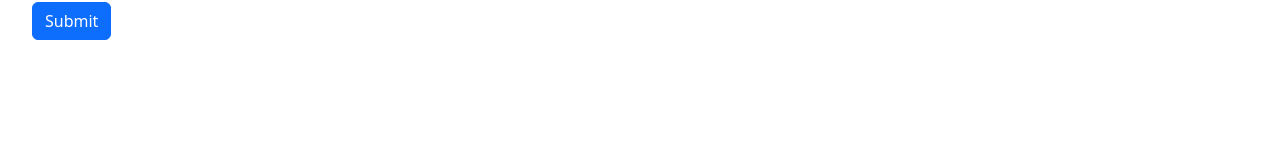
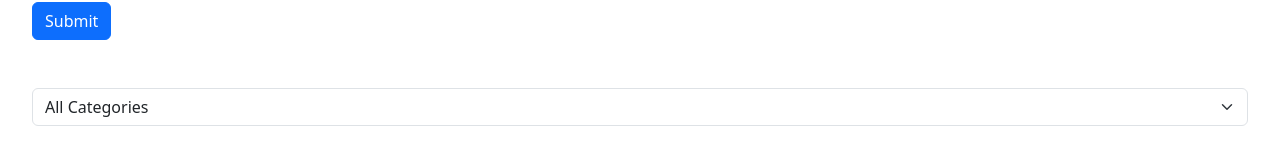
Before and after one commit to piyushpanchal114/expense-tracker, a React (Vite) app: page / in a window 1280 px wide. Shown: the part 288-452 px from the top of the page. Built offline with nearby package versions, Linux system fonts and the light colour scheme.

Commit message:
form and button

```diff
--- a/src/App.tsx
+++ b/src/App.tsx
@@ -2,6 +2,8 @@ import { FieldValues, FormState, useForm } from "react-hook-form";
 import { z } from "zod";
 import { zodResolver } from "@hookform/resolvers/zod";
 import "./App.css";
+import Button from "./components/Button";
+import { useRef, useState } from "react";
 
 enum Category {
   none = "",
@@ -29,12 +31,20 @@ function App() {
   const {
     register,
     handleSubmit,
+    reset,
     formState: { errors },
   } = useForm<FormData>({
     resolver: zodResolver(schema),
   });
 
-  const handleForm = (data: FieldValues) => console.log(data);
+  const [items, setItems] = useState([]);
+  const descRef = useRef(null);
+
+  const handleForm = (data: FieldValues) => {
+    const newObj = { ...data };
+    setItems([...items, newObj]);
+    reset();
+  };
 
   return (
     <>
@@ -55,7 +65,7 @@ function App() {
             className="form-control"
             type="number"
             id=""
-            {...register("amount")}
+            {...register("amount", { valueAsNumber: true })}
           />
           {errors.amount && <p>{errors.amount.message}</p>}
         </div>
@@ -75,6 +85,43 @@ function App() {
           Submit
         </button>
       </form>
+
+      <div className="mt-5">
+        <select
+          className="form-select mb-3"
+          onClick={(e) => console.log(e.target.value)}
+        >
+          <option value="none">All Categories</option>
+          <option value="groceries">Groceries</option>
+          <option value="utilities">Utilities</option>
+          <option value="entertainment">Entertainment</option>
+        </select>
+
+        {items.length !== 0 && (
+          <table className="table table-bordered">
+            <thead>
+              <tr>
+                <th scope="col">Description</th>
+                <th scope="col">Amount</th>
+                <th scope="col">Category</th>
+                <th scope="col"></th>
+              </tr>
+            </thead>
+            <tbody>
+              {items.map((item) => (
+                <tr key={item}>
+                  <td>{item.description}</td>
+                  <td>{item.amount}</td>
+                  <td>{item.category}</td>
+                  <td>
+                    <Button />
+                  </td>
+                </tr>
+              ))}
+            </tbody>
+          </table>
+        )}
+      </div>
     </>
   );
 }
--- /dev/null
+++ b/src/components/Button.tsx
@@ -0,0 +1,5 @@
+const Button = () => {
+  return <button className="btn btn-danger">Delete</button>;
+};
+
+export default Button;
```
